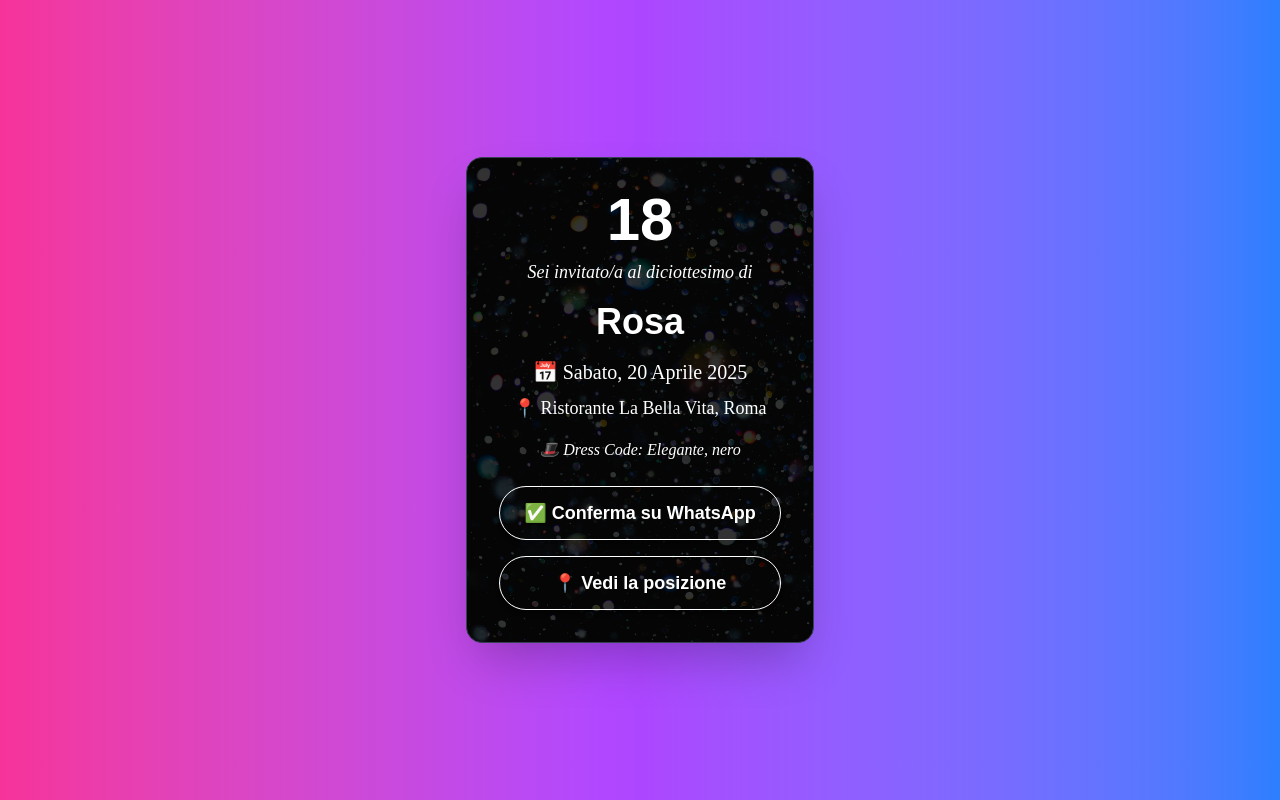
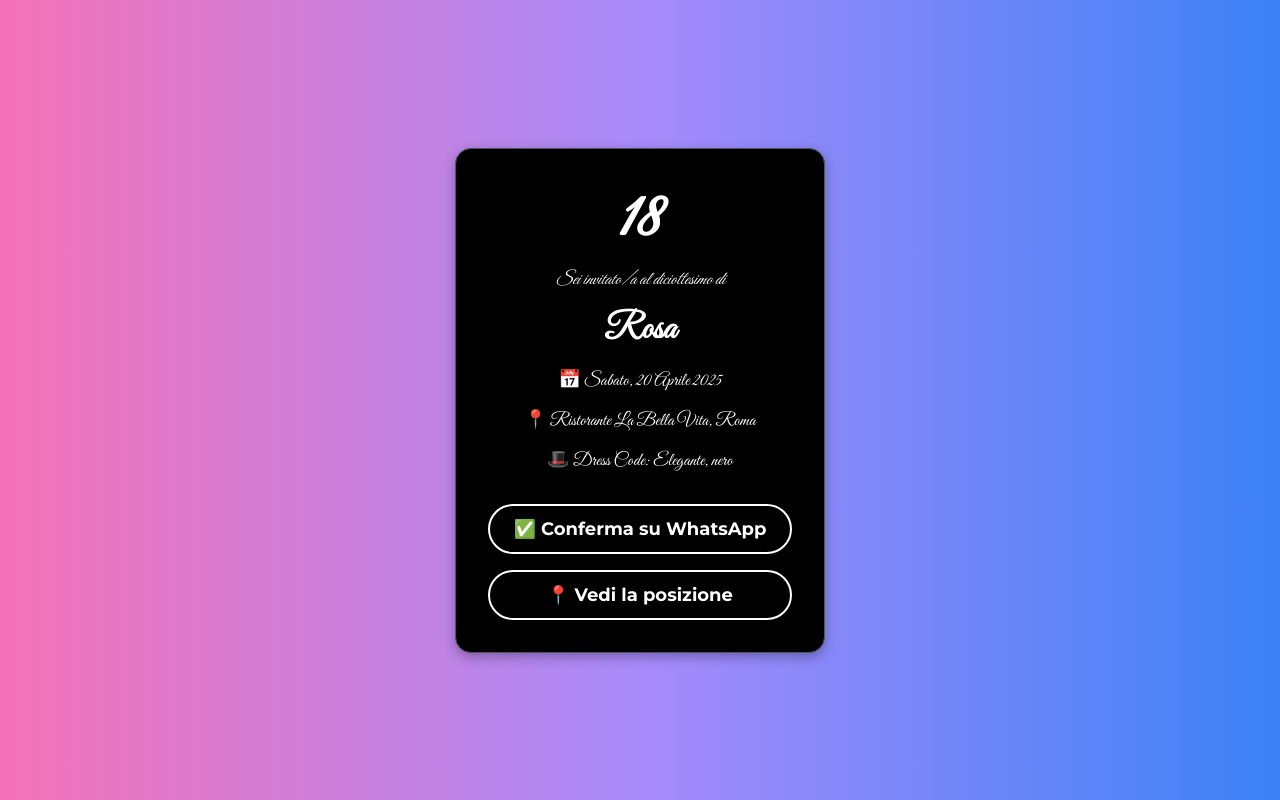
Before and after one commit to claudiomavi/tarjetaCumpleanos, a React (Vite) app: page / in a window 1280 px wide. Built offline with nearby package versions, Linux system fonts and the light colour scheme.

Commit message:
removed tailwind

```diff
--- a/package.json
+++ b/package.json
@@ -19,13 +19,10 @@
     "@types/react": "^19.0.10",
     "@types/react-dom": "^19.0.4",
     "@vitejs/plugin-react": "^4.3.4",
-    "autoprefixer": "^10.4.21",
     "eslint": "^9.21.0",
     "eslint-plugin-react-hooks": "^5.1.0",
     "eslint-plugin-react-refresh": "^0.4.19",
     "globals": "^15.15.0",
-    "postcss": "^8.5.3",
-    "tailwindcss": "^4.0.17",
     "vite": "^6.2.0"
   }
 }
--- a/postcss.config.js
+++ /dev/null
@@ -1,5 +0,0 @@
-export default = {
-  plugins: {
-    autoprefixer: {}
-  }
-}
--- a/src/Components/Invitation.jsx
+++ b/src/Components/Invitation.jsx
@@ -2,36 +2,33 @@ import { name, date, location, googleMapsLink, whatsappLink, dressCode } from '.
 
 export default function Invitation() {
 	return (
-		<div className="flex flex-col items-center justify-center min-h-screen bg-gradient-to-r from-pink-500 via-purple-500 to-blue-500 text-white p-6 text-center relative">
-			<div className="relative bg-black border border-gray-700 rounded-2xl p-8 shadow-2xl max-w-md overflow-hidden">
-				<div className="absolute inset-0 bg-[url('/assets/background.webp')] bg-cover bg-center opacity-20"></div>
+		<div className="invitation-container">
+			<div className="background-overlay"></div>
 
-				{/* Capa superior para asegurar que el contenido sea legible */}
-				<div className="relative z-10">
-					<h1 className="text-6xl font-extrabold mb-2 text-white font-[Great Vibes]">18</h1>
-					<p className="text-lg italic mb-4 font-[Montserrat]">Sei invitato/a al diciottesimo di</p>
-					<h2 className="text-4xl font-semibold mb-4 text-white font-[Great Vibes]">{name}</h2>
-					<p className="text-xl mb-2 font-[Montserrat]">📅 {date}</p>
-					<p className="text-lg mb-4 font-[Montserrat]">📍 {location}</p>
-					<p className="text-md italic mb-6 font-[Montserrat]">🎩 Dress Code: {dressCode}</p>
-					<div className="mt-6 flex flex-col gap-4">
+			<div className="card">
+				<h1 className="title">18</h1>
+				<p className="subtitle">Sei invitato/a al diciottesimo di</p>
+				<h2 className="name">{name}</h2>
+				<p className="info">📅 {date}</p>
+				<p className="info">📍 {location}</p>
+				<p className="info">🎩 Dress Code: {dressCode}</p>
+				<div className="buttons">
 					<a
 						href={whatsappLink}
 						target="_blank"
 						rel="noopener noreferrer"
-							className="bg-transparent border border-white text-white px-6 py-3 rounded-full text-lg font-semibold shadow-md hover:bg-white hover:text-black transition">
+						className="button">
 						✅ Conferma su WhatsApp
 					</a>
 					<a
 						href={googleMapsLink}
 						target="_blank"
 						rel="noopener noreferrer"
-							className="bg-transparent border border-white text-white px-6 py-3 rounded-full text-lg font-semibold shadow-md hover:bg-white hover:text-black transition">
+						className="button">
 						📍 Vedi la posizione
 					</a>
 				</div>
 			</div>
 		</div>
-		</div>
 	)
 }
--- a/src/index.css
+++ b/src/index.css
@@ -1,6 +1,101 @@
-@import 'tailwindcss';
 @import url('https://fonts.googleapis.com/css2?family=Great+Vibes&family=Montserrat:wght@300;400;700&display=swap');
+
+/* Estilos generales */
+* {
+	margin: 0;
+	padding: 0;
+	box-sizing: border-box;
+}
 
 body {
 	font-family: 'Montserrat', sans-serif;
 }
+
+/* Contenedor principal */
+.invitation-container {
+	display: flex;
+	justify-content: center;
+	align-items: center;
+	min-height: 100vh;
+	background: linear-gradient(to right, #f472b6, #a78bfa, #3b82f6);
+	position: relative;
+	text-align: center;
+	padding: 1.5rem;
+}
+
+.background-overlay {
+	position: absolute;
+	top: 0;
+	width: 100%;
+	height: 12rem;
+	background-image: url('./assets/background.webp');
+	background-size: cover;
+	opacity: 0.5;
+	z-index: -1;
+}
+
+/* Tarjeta de invitación */
+.card {
+	background-color: black;
+	border: 1px solid #4b5563;
+	border-radius: 1rem;
+	padding: 2rem;
+	max-width: 28rem;
+	box-shadow: 0 4px 12px rgba(0, 0, 0, 0.3);
+}
+
+.title {
+	font-size: 4rem;
+	font-weight: bold;
+	margin-bottom: 0.5rem;
+	color: white;
+	font-family: 'Great Vibes', sans-serif;
+}
+
+.subtitle {
+	font-size: 1.125rem;
+	font-style: italic;
+	margin-bottom: 1rem;
+	color: white;
+	font-family: 'Great Vibes', sans-serif;
+}
+
+.name {
+	font-size: 2.25rem;
+	font-weight: 600;
+	margin-bottom: 1rem;
+	color: white;
+	font-family: 'Great Vibes', sans-serif;
+}
+
+.info {
+	font-size: 1.125rem;
+	margin-bottom: 1rem;
+	color: white;
+	font-family: 'Great Vibes', sans-serif;
+}
+
+.buttons {
+	display: flex;
+	flex-direction: column;
+	gap: 1rem;
+	margin-top: 2rem;
+}
+
+.button {
+	background-color: transparent;
+	border: 2px solid white;
+	color: white;
+	padding: 0.75rem 1.5rem;
+	border-radius: 9999px;
+	font-size: 1.125rem;
+	font-weight: 600;
+	text-decoration: none;
+	text-align: center;
+	transition: background-color 0.3s, color 0.3s;
+}
+
+.button:hover {
+	background-color: white;
+	color: black;
+}
--- a/vite.config.js
+++ b/vite.config.js
@@ -1,8 +1,7 @@
 import { defineConfig } from 'vite'
 import react from '@vitejs/plugin-react'
-import tailwindcss from '@tailwindcss/vite'
 
 // https://vite.dev/config/
 export default defineConfig({
-	plugins: [react(), tailwindcss()],
+	plugins: [react()],
 })
```
Also changed, not shown: src/assets/background.webp (renamed from public/assets/background.webp), 1 other file (tests, documents, lock files or other folders). Lines whose indentation alone changed are shown as unchanged.
